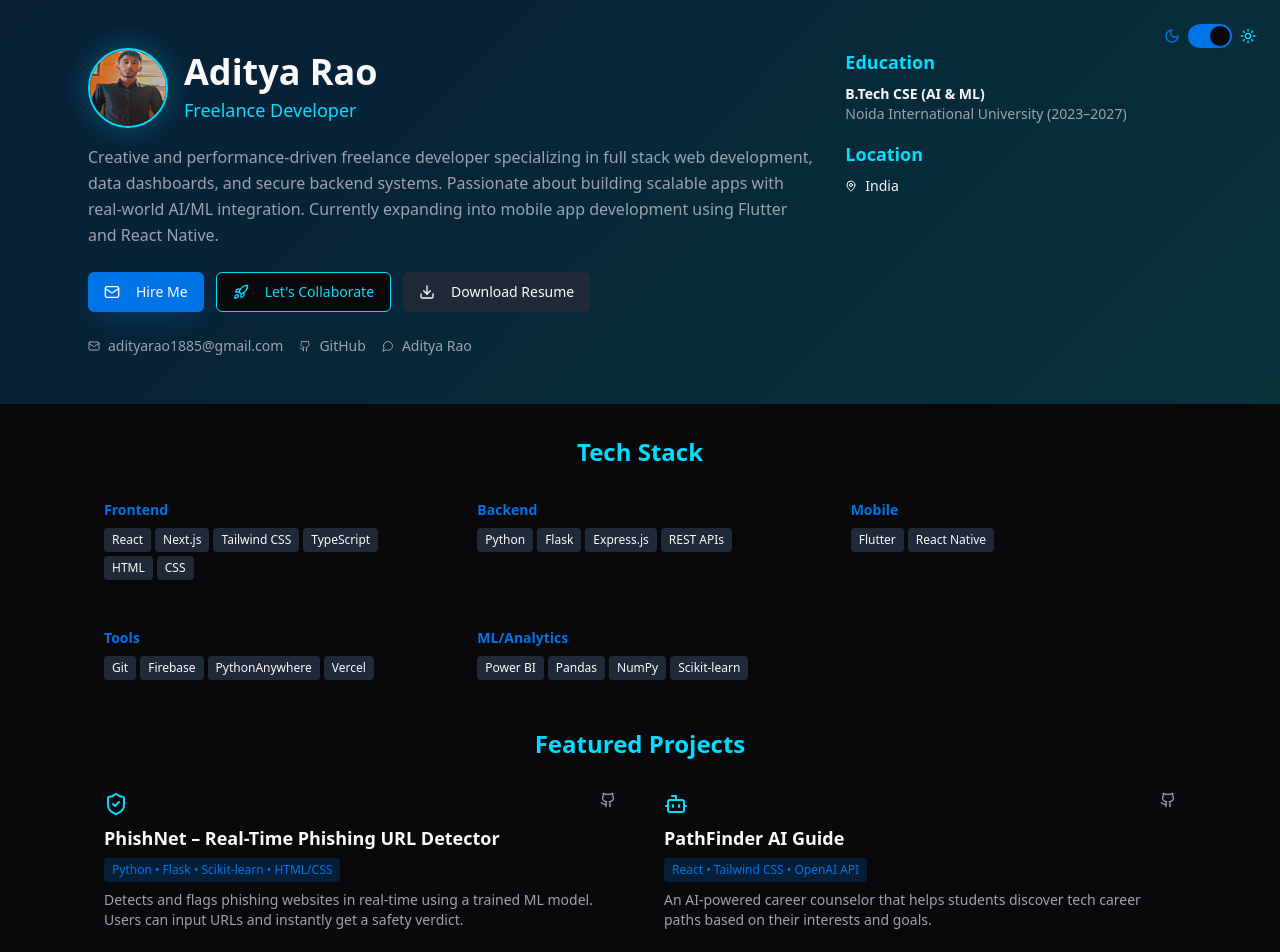
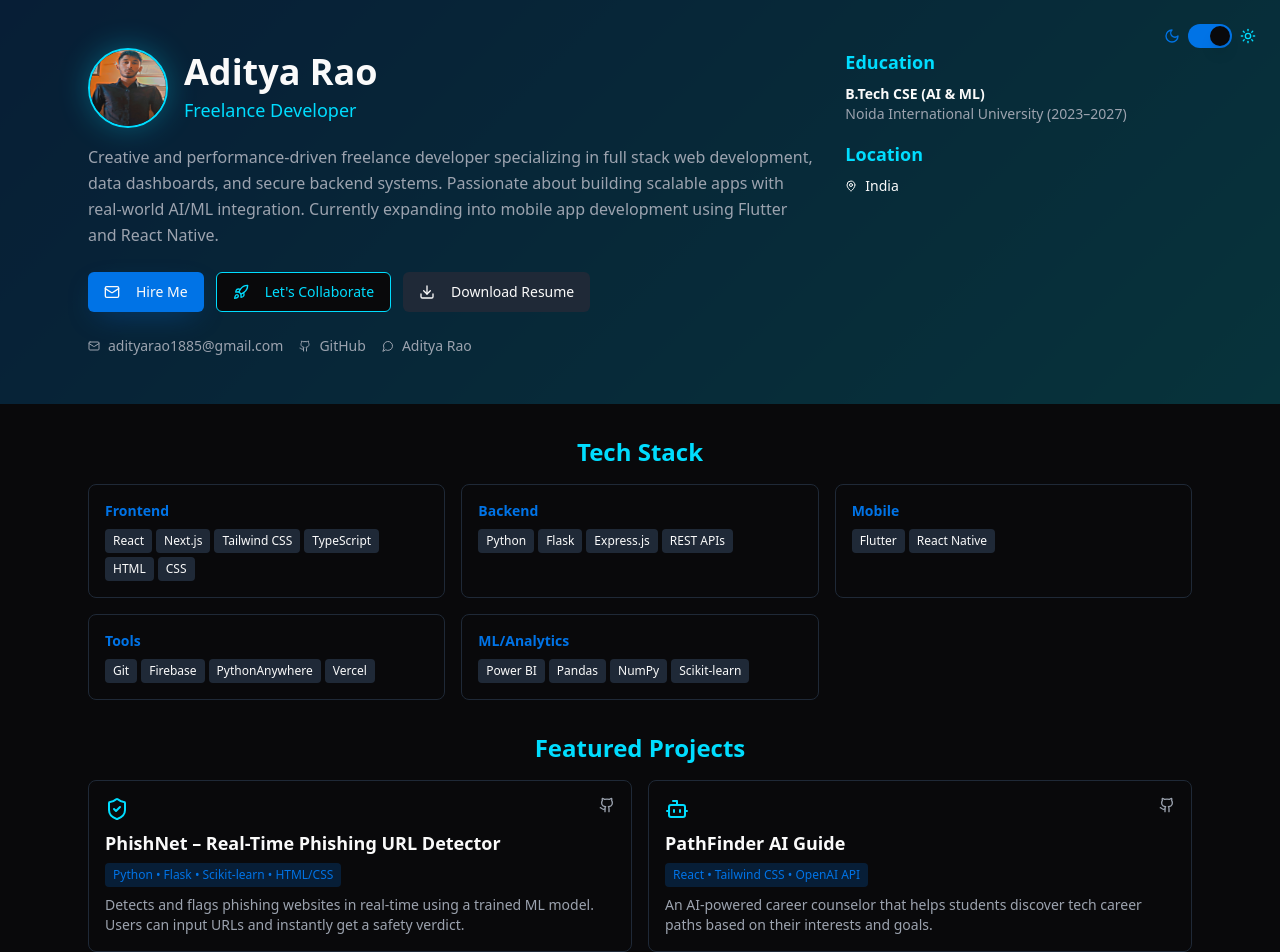
Before and after one commit to Adityarao19/aditya-rao-resume, a React (Vite) app: page / in a window 1280 px wide. Shown: the top 952 px of the page. Built offline with nearby package versions, Linux system fonts and the light colour scheme.

Commit message:
Fix light mode functionality
Corrected the light mode display issues in the theme toggle. The theme now correctly switches between light and dark modes.

```diff
--- a/src/components/Resume.tsx
+++ b/src/components/Resume.tsx
@@ -195,7 +195,7 @@ const Resume = () => {
           <h2 className="text-2xl font-bold text-cyber-cyan mb-4 text-center print:text-lg print:text-black print:text-left">Tech Stack</h2>
           <div className="grid md:grid-cols-3 gap-4 print:grid-cols-2 print:gap-2">
             {Object.entries(skills).map(([category, techs]) => (
-              <div key={category} className="bg-card border-tech-gray p-4 rounded-lg print:p-2 print-no-shadow print:border print:border-gray-300">
+              <div key={category} className="bg-card border border-tech-gray p-4 rounded-lg print:p-2 print-no-shadow print:border print:border-gray-300">
                 <h3 className="font-bold text-sm mb-2 capitalize text-primary print:text-black">
                   {category === 'analytics' ? 'ML/Analytics' : category}
                 </h3>
@@ -219,7 +219,7 @@ const Resume = () => {
           <h2 className="text-2xl font-bold text-cyber-cyan mb-4 text-center print:text-lg print:text-black print:text-left">Featured Projects</h2>
           <div className="grid md:grid-cols-2 gap-4 print:gap-2">
             {projects.map((project, index) => (
-              <div key={index} className="bg-card border-tech-gray p-4 rounded-lg print:p-2 print-no-shadow print:border print:border-gray-300">
+              <div key={index} className="bg-card border border-tech-gray p-4 rounded-lg print:p-2 print-no-shadow print:border print:border-gray-300">
                 <div className="flex items-start justify-between mb-2">
                   <project.icon className="w-6 h-6 text-cyber-cyan print:w-4 print:h-4 print:text-black" />
                   {project.github && (
```
